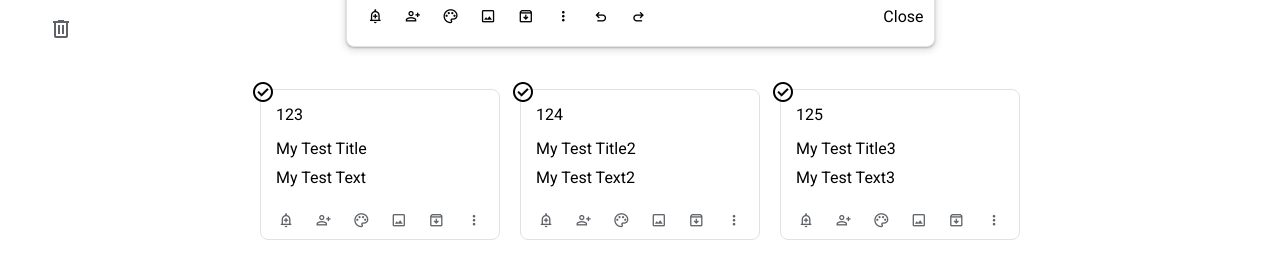
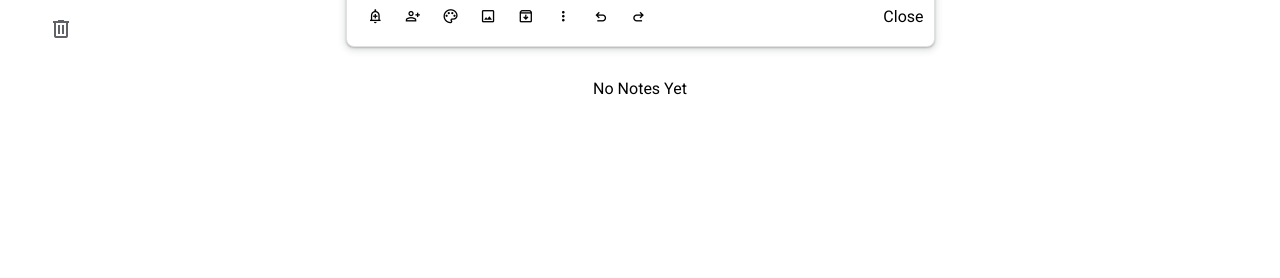
Before and after one commit to Zwelihlecomet2/New-React-App, a React (Create React App) app: page / in a window 1280 px wide. Shown: the part 270-548 px from the top of the page. Built offline with nearby package versions, Linux system fonts and the light colour scheme.

Commit message:
rendering notes dynamically

```diff
--- a/package.json
+++ b/package.json
@@ -10,6 +10,7 @@
     "react": "^19.1.0",
     "react-dom": "^19.1.0",
     "react-scripts": "5.0.1",
+    "uuid": "^11.1.0",
     "web-vitals": "^2.1.4"
   },
   "scripts": {
--- a/src/App.js
+++ b/src/App.js
@@ -1,31 +1,19 @@
+import React, { useState } from "react";
 import Navbar from "./Components/Navbar/Navbar";
 import Sidebar from "./Components/Sidebar/Sidebar";
 import Form from "./Components/Form/Form";
 import Notes from "./Components/Notes/Notes";
 import Modal from "./Components/Modal/Modal";
 
+const NOTES = [];
 
 function App() {
-  let notes = [
-    {
-      id: "123",
-      title: "My Test Title",
-      text: "My Test Text"
-    },
-    {
-      id: "124",
-      title: "My Test Title2",
-      text: "My Test Text2"
-    },
-    {
-      id: "125",
-      title: "My Test Title3",
-      text: "My Test Text3"
-    },
-  ]
+  const [notes, setNotes] = useState(NOTES);
 
   const addNote = (note) =>{
-    notes.push(note);
+    setNotes((prevNotes) =>{
+      return [...notes, note];
+    })
     console.log(notes);
   }
 
--- a/src/Components/Form/Form.js
+++ b/src/Components/Form/Form.js
@@ -1,4 +1,4 @@
-import React, { useState } from "react";
+import React, {  useState } from "react";
 import "./Form.css"
 
 let Form = (props) =>{
@@ -26,7 +26,7 @@ let Form = (props) =>{
     const submitFormHandler = (event) =>{
         event.preventDefault();
         const note = {
-            id: "ABC123",
+            id: "",
             title: userInput.title,
             text: userInput.text
         }
@@ -36,6 +36,7 @@ let Form = (props) =>{
         }
 
         setUserInput({
+            id: "",
             title: "",
             text: ""
         });
--- a/src/Components/Notes/Notes.js
+++ b/src/Components/Notes/Notes.js
@@ -4,19 +4,15 @@ import "./Notes.css"
 let Notes = (props) =>{
 
     const { notes } = props;
-    const title1 = notes[0].title;
-    const text1 = notes[0].text;
 
-    const title2 = notes[1].title;
-    const text2 = notes[1].text;
 
-    const title3 = notes[2].title;
-    const text3 = notes[2].text;
     return(
         <div className="notes">
-            <Note id={notes[0].id} title={title1} text={text1}/>
-            <Note id={notes[1].id} title={title2} text={text2}/>
-            <Note id={notes[2].id} title={title3} text={text3}/>
+            {
+                notes.length === 0 ? <p>No Notes Yet</p> : notes.map((note, index) =>{
+                    return <Note key={index} id={note.id} title={note.title} text={note.text}/>
+                })
+            }
         </div>
     )
 }
```
Also changed, not shown: 1 other file (tests, documents, lock files or other folders).
